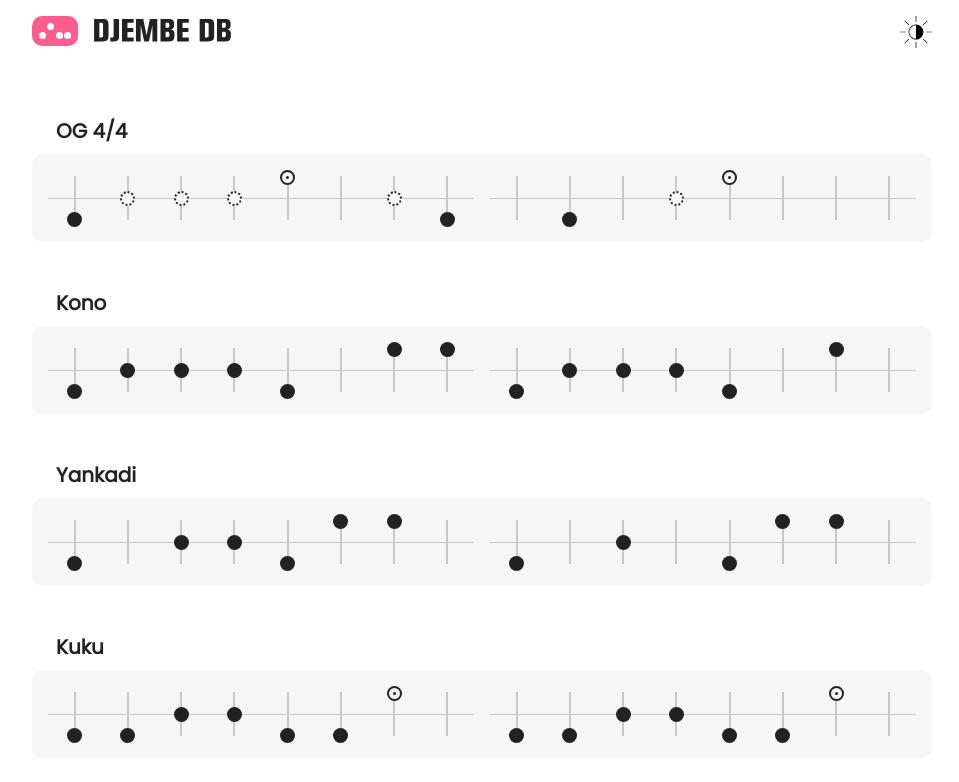
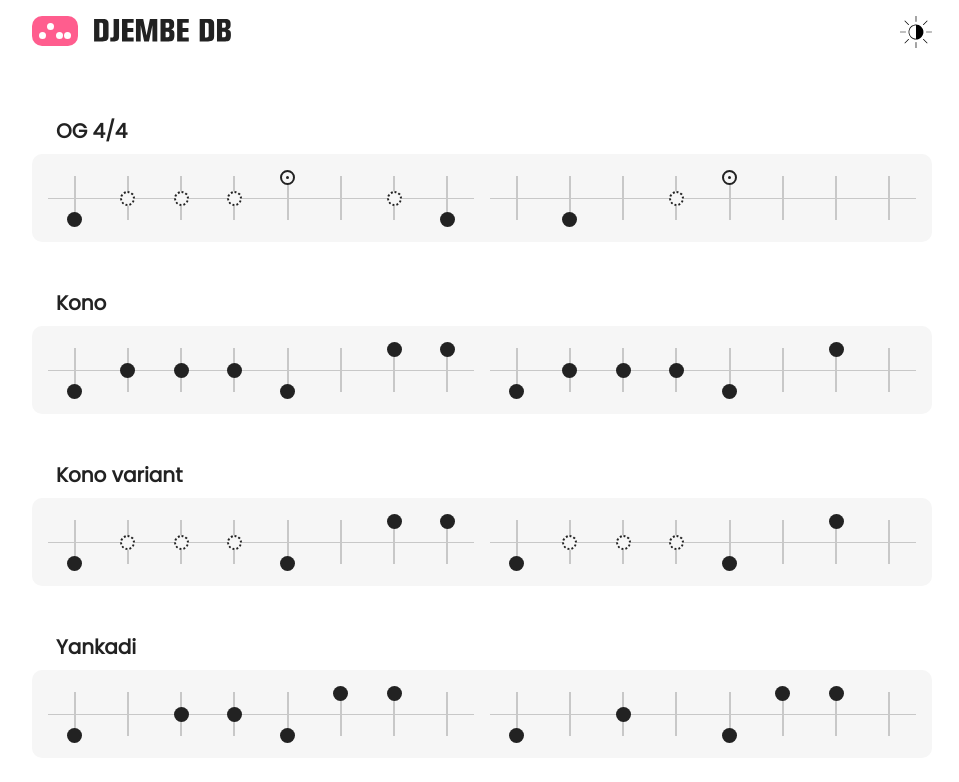
Before and after one commit to Marcobaldessari/djembedb-react, a React (Create React App) app: page / in a window 1280 px wide. Shown: the top 782 px of the page, without its empty margins (158-1117 px from the left). Built offline with nearby package versions, Linux system fonts and the light colour scheme; no server answers.

Commit message:
adds kono variant, yankadi variant

```diff
--- a/src/songsData.js
+++ b/src/songsData.js
@@ -32,12 +32,32 @@ export const SongsData = [
     ,
   },
   {
+    songName: "Kono variant",
+    src: "Marco Baldessari",
+    timeSignature: "4/4",
+    song: [
+      "Gun dos gos dos Gun xx Ta Pa",
+      "Gun dos gos dos Gun xx Pa xx"
+    ]
+    ,
+  },
+  {
     songName: "Yankadi",
     src: "https://www.youtube.com/watch?v=5HIAuK9RS6E&t=8s",
     timeSignature: "4/4",
     song: [
       "Gun xx go do Gun Ta Pa xx",
       "Gun xx go xx Gun Ta Pa xx"
+    ]
+    ,
+  },
+  {
+    songName: "Yankadi variant",
+    src: "https://www.youtube.com/watch?v=5HIAuK9RS6E&t=8s",
+    timeSignature: "4/4",
+    song: [
+      "Gun xx gos dos Gun Ta Pa xx",
+      "Gun xx gos xx Gun Ta Pa xx"
     ]
     ,
   },
```
